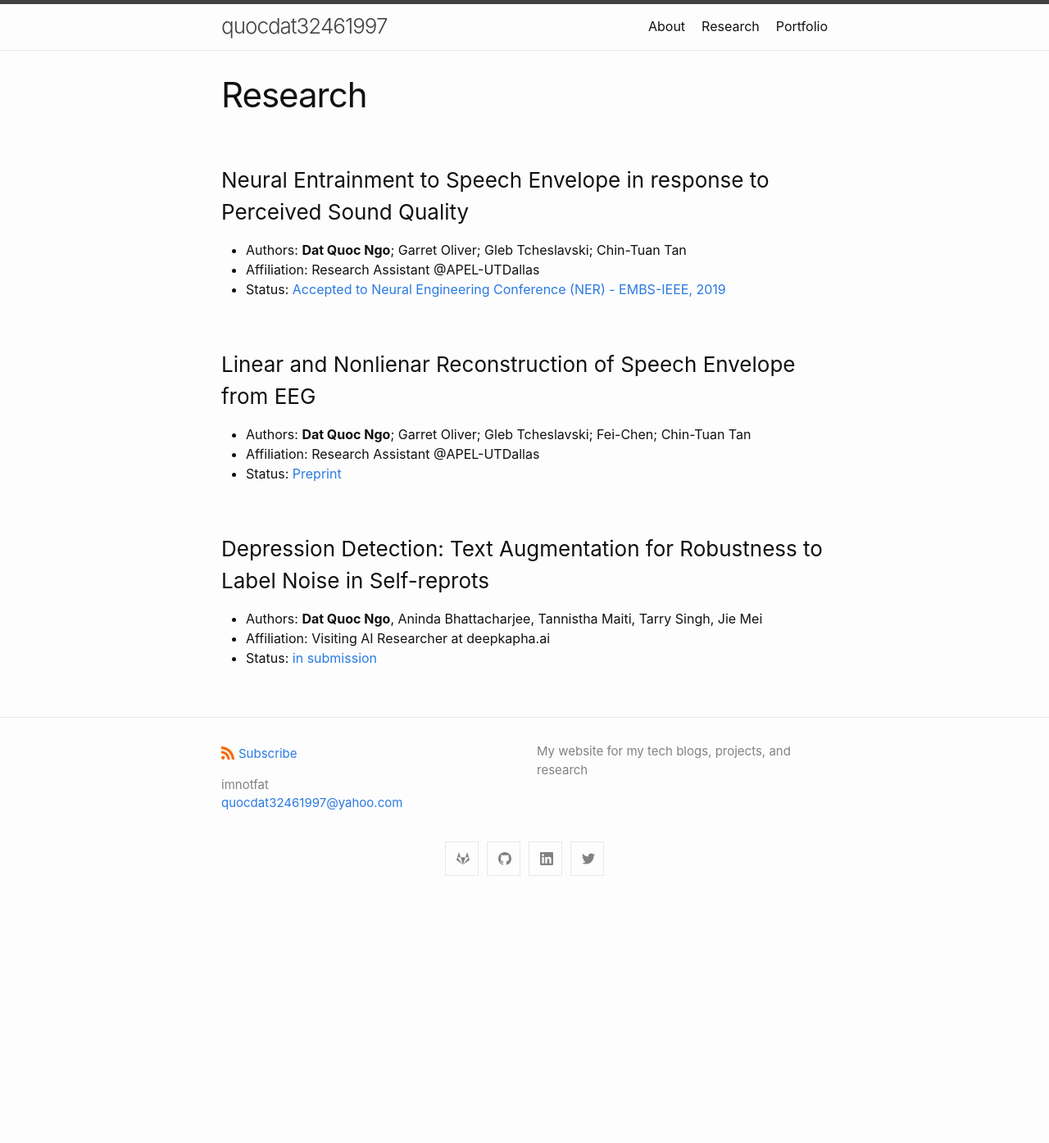
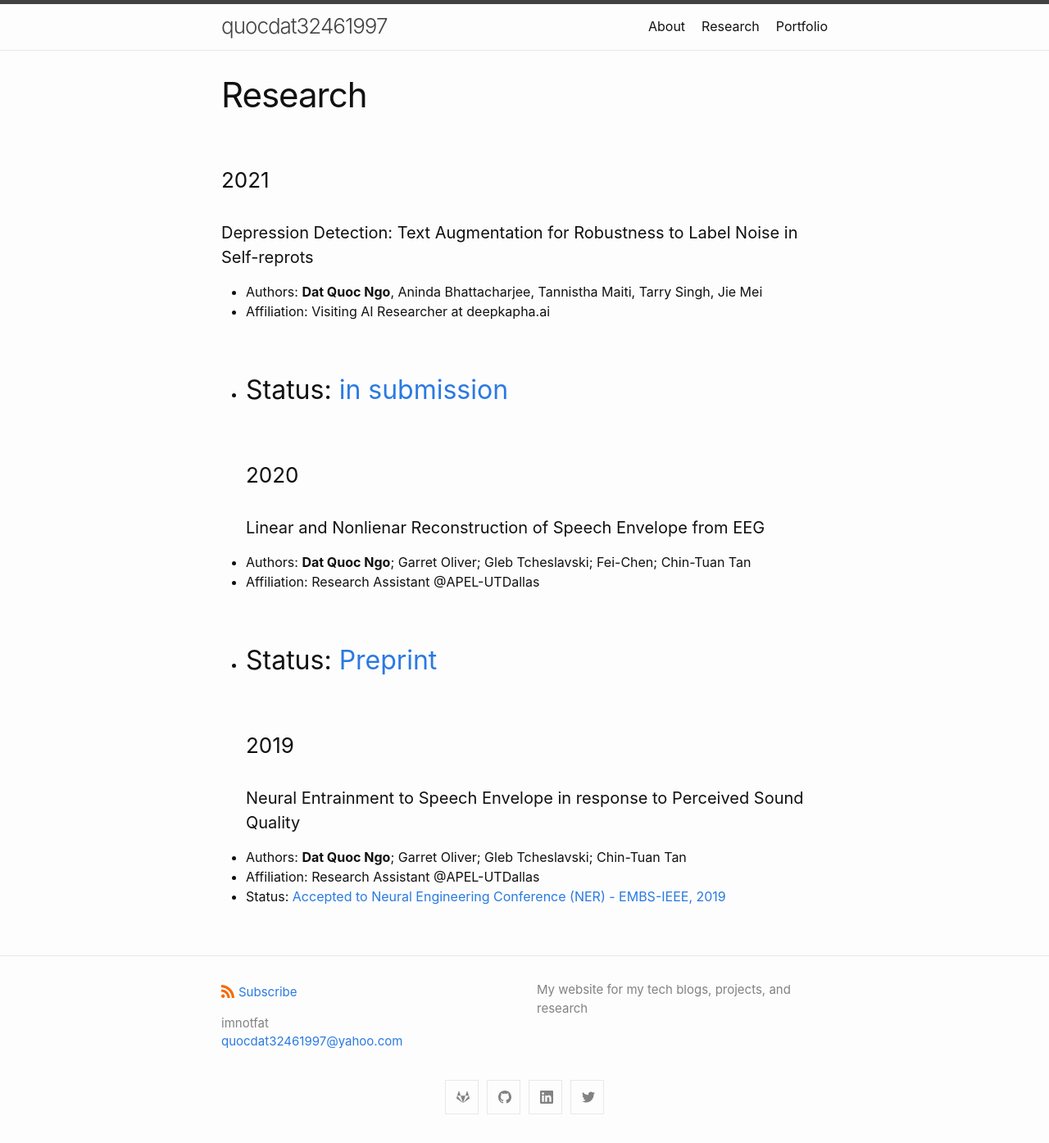
Before and after one commit to quocdat32461997/quocdat32461997.github.io, a Jekyll site: the page built from research.md, in a window 1280 px wide. Shown: the whole page at 82% size. Built offline with Jekyll 4.4.1, drawn with Linux system fonts in a browser that asks for light colours; before the commit the page ends 1104 px from its top, so only the background shows below that.

Commit message:
Update research.md

```diff
--- a/research.md
+++ b/research.md
@@ -4,17 +4,20 @@ title: Research
 permalink: /research/
 ---
 
-### Neural Entrainment to Speech Envelope in response to Perceived Sound Quality
+### 2021
+#### Depression Detection: Text Augmentation for Robustness to Label Noise in Self-reprots
+- Authors: **Dat Quoc Ngo**, Aninda Bhattacharjee, Tannistha Maiti, Tarry Singh, Jie Mei
+- Affiliation: Visiting AI Researcher at deepkapha.ai
+- Status: [in submission](https://github.com/quocdat32461997/quocdat32461997.github.io/blob/master/assets/ACL_IJCNLP_2021___Final.pdf)
+---
+### 2020
+#### Linear and Nonlienar Reconstruction of Speech Envelope from EEG
+- Authors: **Dat Quoc Ngo**; Garret Oliver; Gleb Tcheslavski; Fei-Chen; Chin-Tuan Tan
+- Affiliation: Research Assistant @APEL-UTDallas
+- Status: [Preprint](assets/linear_and_nonlinear_reconstruction_of_speech_envelope_from_eeg.pdf)
+---
+### 2019
+#### Neural Entrainment to Speech Envelope in response to Perceived Sound Quality
 - Authors: **Dat Quoc Ngo**; Garret Oliver; Gleb Tcheslavski; Chin-Tuan Tan
 - Affiliation: Research Assistant @APEL-UTDallas
 - Status: [Accepted to Neural Engineering Conference (NER) - EMBS-IEEE, 2019](https://ieeexplore.ieee.org/document/8717078)
-
-### Linear and Nonlienar Reconstruction of Speech Envelope from EEG
-- Authors: **Dat Quoc Ngo**; Garret Oliver; Gleb Tcheslavski; Fei-Chen; Chin-Tuan Tan
-- Affiliation: Research Assistant @APEL-UTDallas
-- Status: [Preprint](assets/linear_and_nonlinear_reconstruction_of_speech_envelope_from_eeg.pdf)
-
-### Depression Detection: Text Augmentation for Robustness to Label Noise in Self-reprots
-- Authors: **Dat Quoc Ngo**, Aninda Bhattacharjee, Tannistha Maiti, Tarry Singh, Jie Mei
-- Affiliation: Visiting AI Researcher at deepkapha.ai
- - Status: [in submission](https://github.com/quocdat32461997/quocdat32461997.github.io/blob/master/assets/ACL_IJCNLP_2021___Final.pdf)
```
